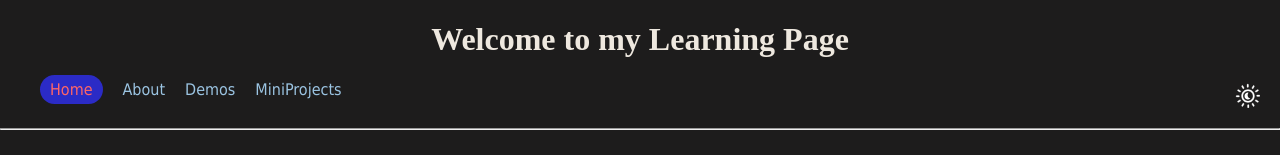
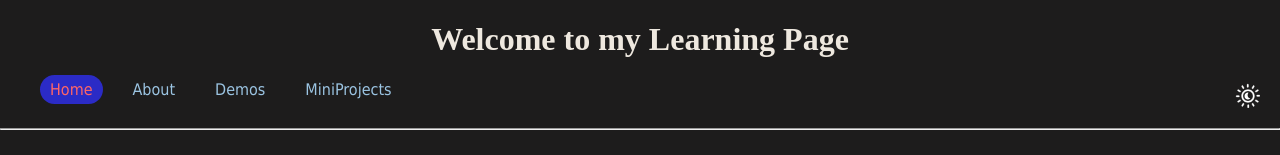
Before and after one commit to Likhith-Aningi/reactPractice, a React (Vite) app: page / in a window 1280 px wide. Shown: the top 155 px of the page. Built offline with nearby package versions, Linux system fonts and the light colour scheme.

Commit message:
nav links changes

```diff
--- a/src/App.css
+++ b/src/App.css
@@ -55,6 +55,8 @@
 a {
   text-decoration: none;
   font-family: Tahoma, sans-serif;
+  padding: 5px 10px 5px 10px;
+  border-radius: 20px;
 }
 
 .app-dark a {
```
